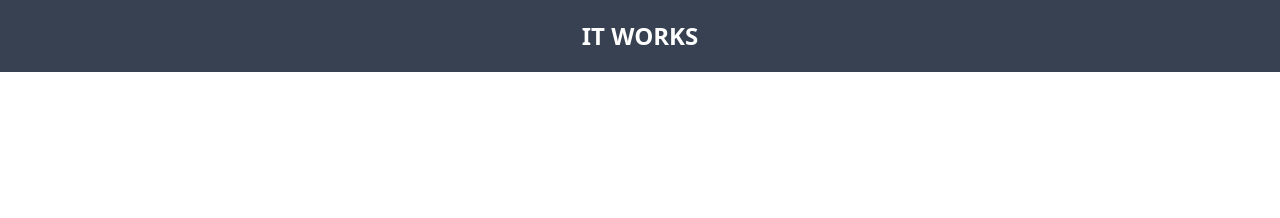
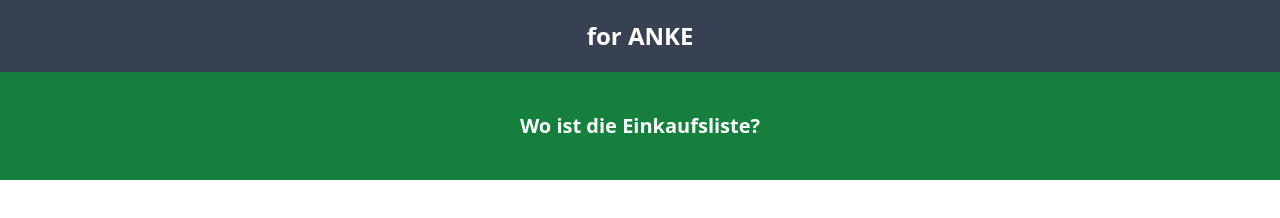
Before and after one commit to stefanbollensdorf/test, a plain HTML site: page index.html in a window 1280 px wide. Drawn offline with nearby package versions, Linux system fonts and the light colour scheme.

Commit message:
Einkaufslistenfrage

```diff
--- a/index.html
+++ b/index.html
@@ -14,7 +14,12 @@
 <html>
   <body>
     <header class="py-5 bg-gray-700 text-2xl font-black text-white text-center">
-      IT WORKS
+      for ANKE
     </header>
+    <main>
+      <h2 class="py-10 bg-green-700 text-xl font-bold text-white text-center">
+        Wo ist die Einkaufsliste?
+      </h2>
+    </main>
   </body>
 </html>
```
